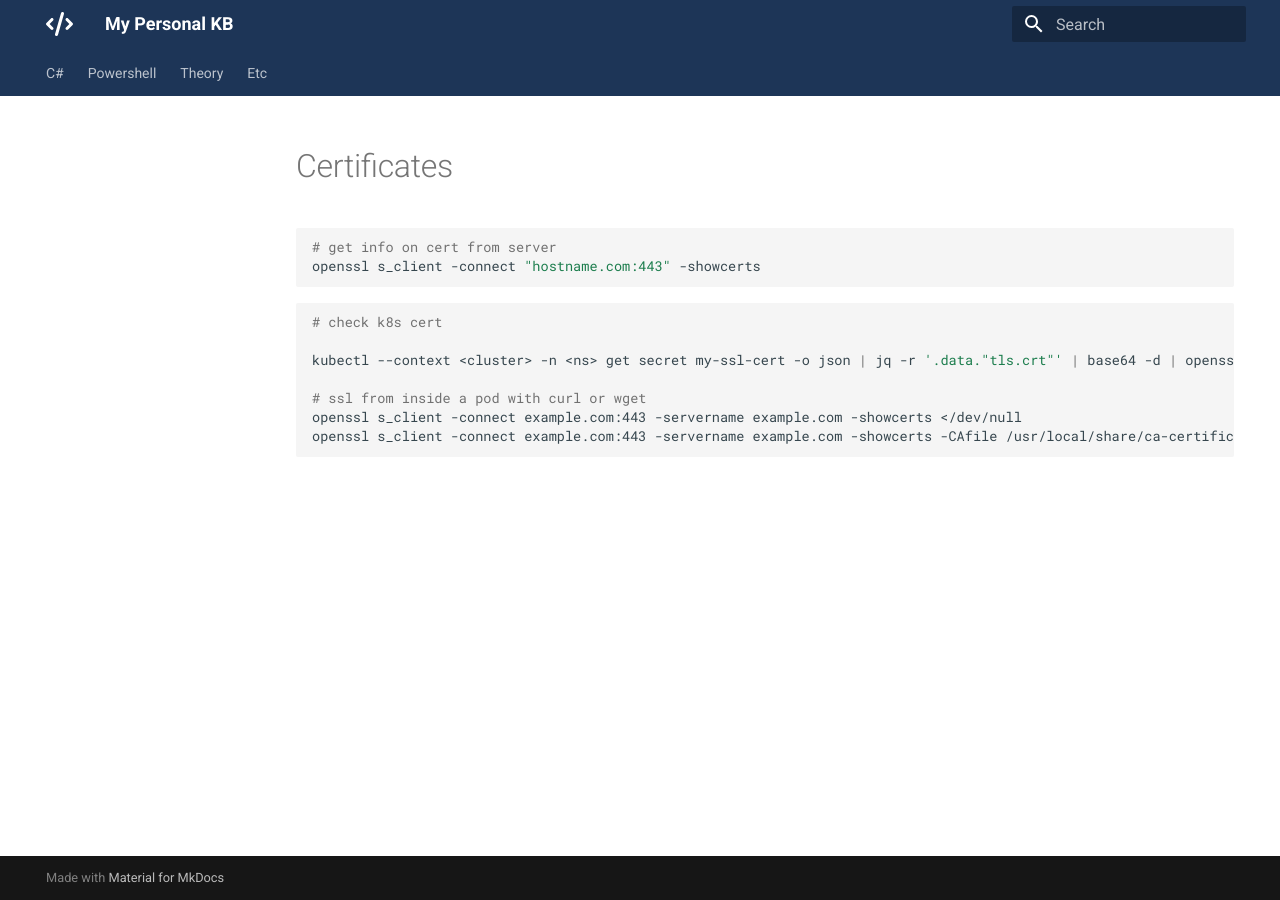
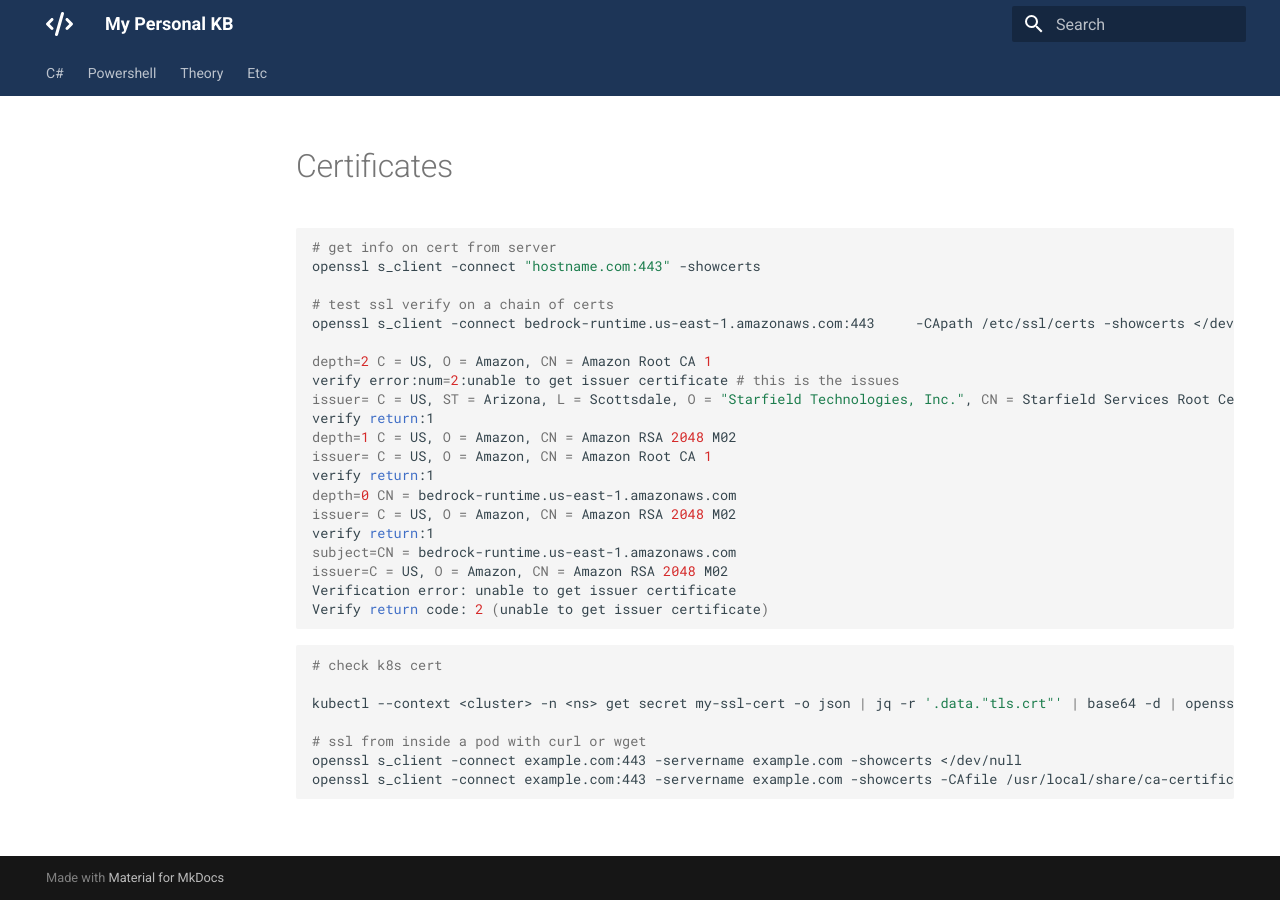
Before and after one commit to mrhockeymonkey/mrhockeymonkey.github.io, an MkDocs documentation site: the page built from docs/Certs/README.md, in a window 1280 px wide. Built offline with MkDocs 1.6.1 and Material for MkDocs 9.7.7, drawn with Linux system fonts in a browser that asks for light colours.

Commit message:
Update README.md

````diff
--- a/docs/Certs/README.md
+++ b/docs/Certs/README.md
@@ -3,6 +3,24 @@
 ```bash
 # get info on cert from server
 openssl s_client -connect "hostname.com:443" -showcerts
+
+# test ssl verify on a chain of certs
+openssl s_client -connect bedrock-runtime.us-east-1.amazonaws.com:443     -CApath /etc/ssl/certs -showcerts </dev/null 2>&1 | grep -E 'depth|verify|issuer|subject'
+
+depth=2 C = US, O = Amazon, CN = Amazon Root CA 1
+verify error:num=2:unable to get issuer certificate # this is the issues
+issuer= C = US, ST = Arizona, L = Scottsdale, O = "Starfield Technologies, Inc.", CN = Starfield Services Root Certificate Authority - G2
+verify return:1
+depth=1 C = US, O = Amazon, CN = Amazon RSA 2048 M02
+issuer= C = US, O = Amazon, CN = Amazon Root CA 1
+verify return:1
+depth=0 CN = bedrock-runtime.us-east-1.amazonaws.com
+issuer= C = US, O = Amazon, CN = Amazon RSA 2048 M02
+verify return:1
+subject=CN = bedrock-runtime.us-east-1.amazonaws.com
+issuer=C = US, O = Amazon, CN = Amazon RSA 2048 M02
+Verification error: unable to get issuer certificate
+Verify return code: 2 (unable to get issuer certificate)
 ```
 
 ```bash
````
